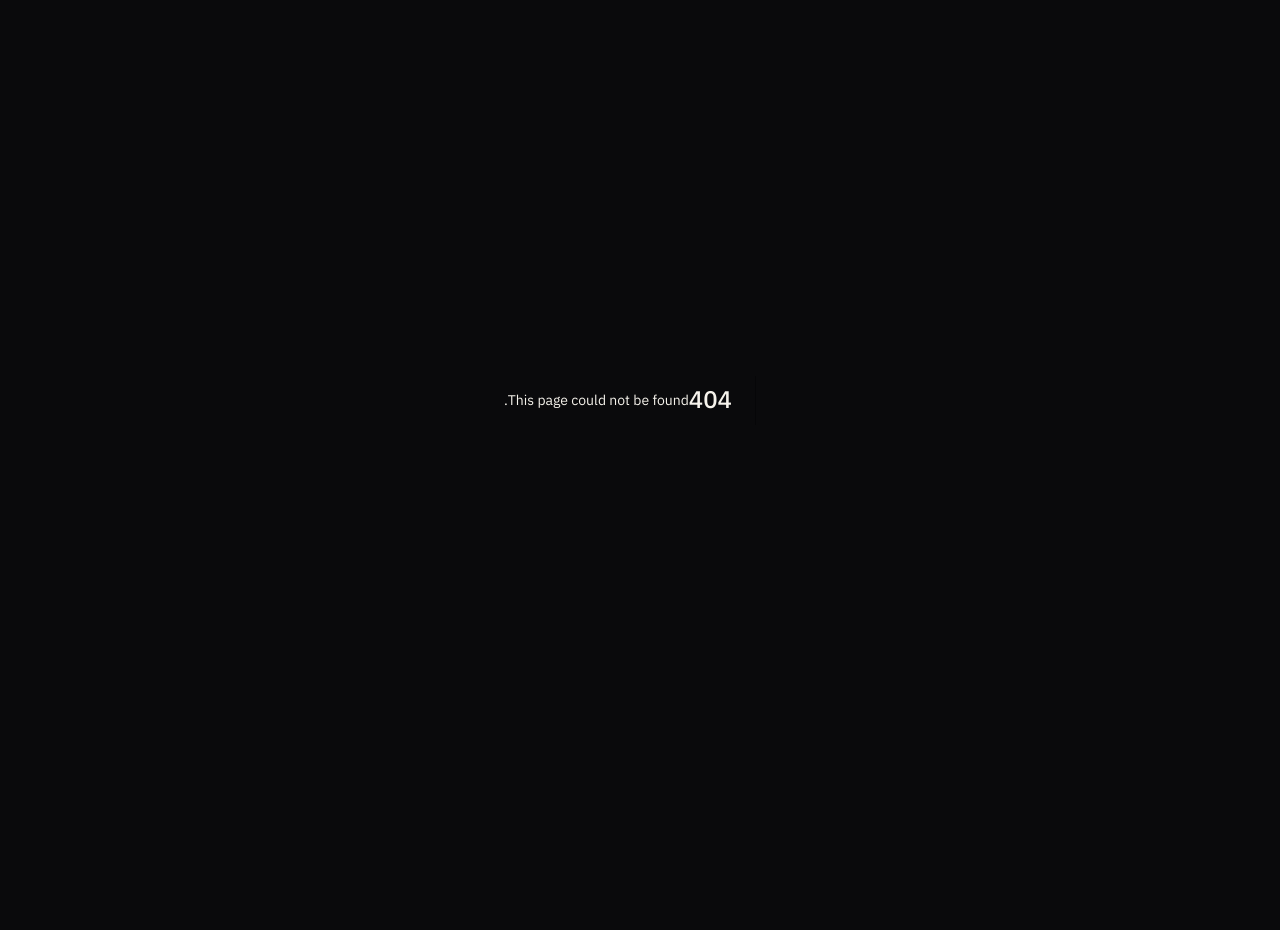
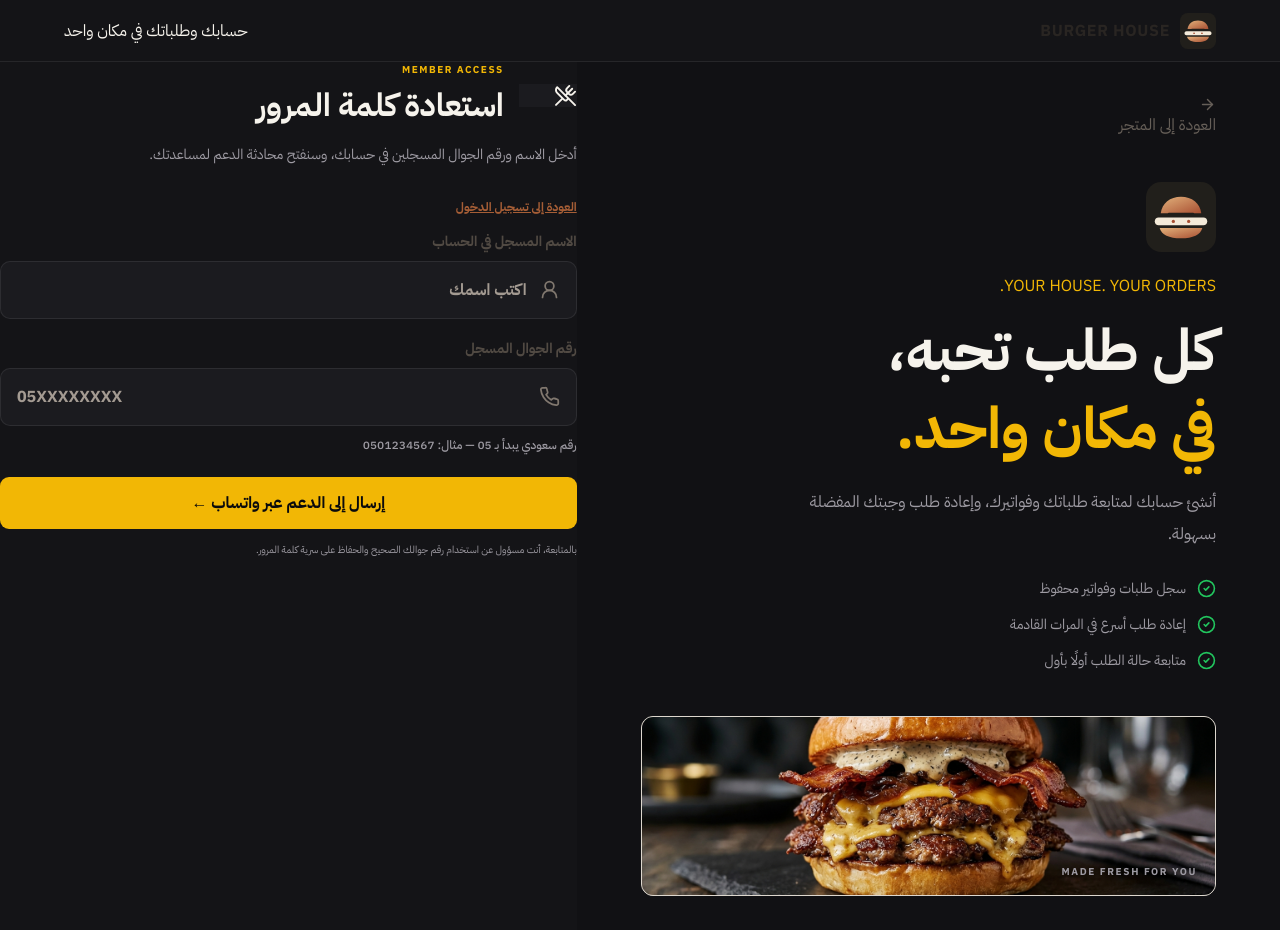
Before and after one commit to alhzmymoaid-cmyk/BurgerHouse, a Next.js app: page /forgot-password in a window 1280 px wide. Before the commit this address had no page. Before the commit the page ends 800 px from the top, so only its background shows below. Built offline with nearby package versions, Linux system fonts and the light colour scheme; no server answers.

Commit message:
Add dedicated customer account routes

```diff
--- /dev/null
+++ b/src/app/forgot-password/page.tsx
@@ -0,0 +1,5 @@
+import CustomerAccountPage from '@/app/account/page';
+
+export default function CustomerForgotPasswordPage() {
+  return <CustomerAccountPage initialMode="forgot" />;
+}
```
